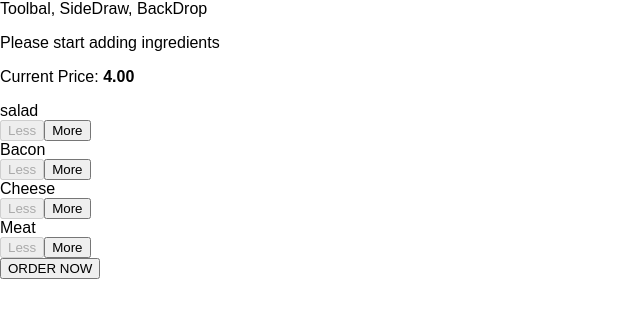
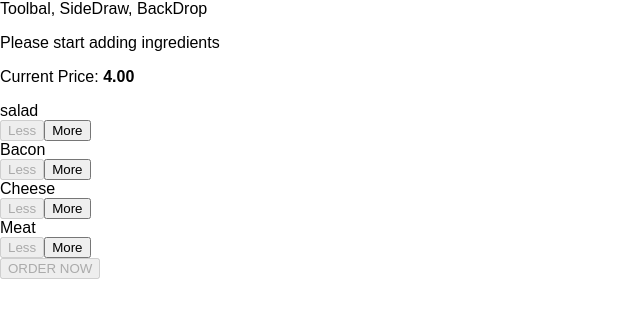
Before and after one commit to fixman93/Real_App, a React (Create React App) app: page / in a window 1280 px wide. Shown: the top 318 px of the page, without its empty margins (0-640 px from the left). Built offline with nearby package versions, Linux system fonts and the light colour scheme.

Commit message:
order button showed

```diff
--- a/src/components/Burger/BuildControls/BuildControls.js
+++ b/src/components/Burger/BuildControls/BuildControls.js
@@ -21,7 +21,11 @@ const buildControls = (props) => (
             removed={() => props.removedingredient(ctrl.type)}
             disabled={props.disabled[ctrl.type]} />
         ))}
-        <button className={classes.OrderButton}>ORDER NOW</button>
+        <button
+        className={classes.OrderButton}
+        disabled={!props.purchasable}
+        >
+        ORDER NOW</button>
     </div>
 )
 
--- a/src/containers/BurgerBuilder/BurgerBilder.js
+++ b/src/containers/BurgerBuilder/BurgerBilder.js
@@ -24,7 +24,21 @@ class BurgerBulder extends Component {
             cheese: 0,
             meat: 0
         },
-        totalPrice: 4
+        totalPrice: 4,
+        purchaseable: false
+    }
+
+    updatePurchasable () {
+        const ingredients = {
+            ...this.state.ingredients
+        }
+        const sum = Object.keys(ingredients).map(igKey => {
+            return ingredients[igKey]
+        })
+        .reduce((sum, el) => {
+            return sum + el
+        }, 0)
+        this.setState({purchaseable: sum > 0})
     }
 
     removeIngredientsHandler = (type) => {
@@ -70,6 +84,7 @@ class BurgerBulder extends Component {
                     ingredientAdded={this.addIngredientsHandler}
                     removedingredient={this.removeIngredientsHandler}
                     disabled={disabledInfo}
+                    purchaseable={this.state.purchaseable}
                     price={this.state.totalPrice}
                 />
             </Aux>
```
